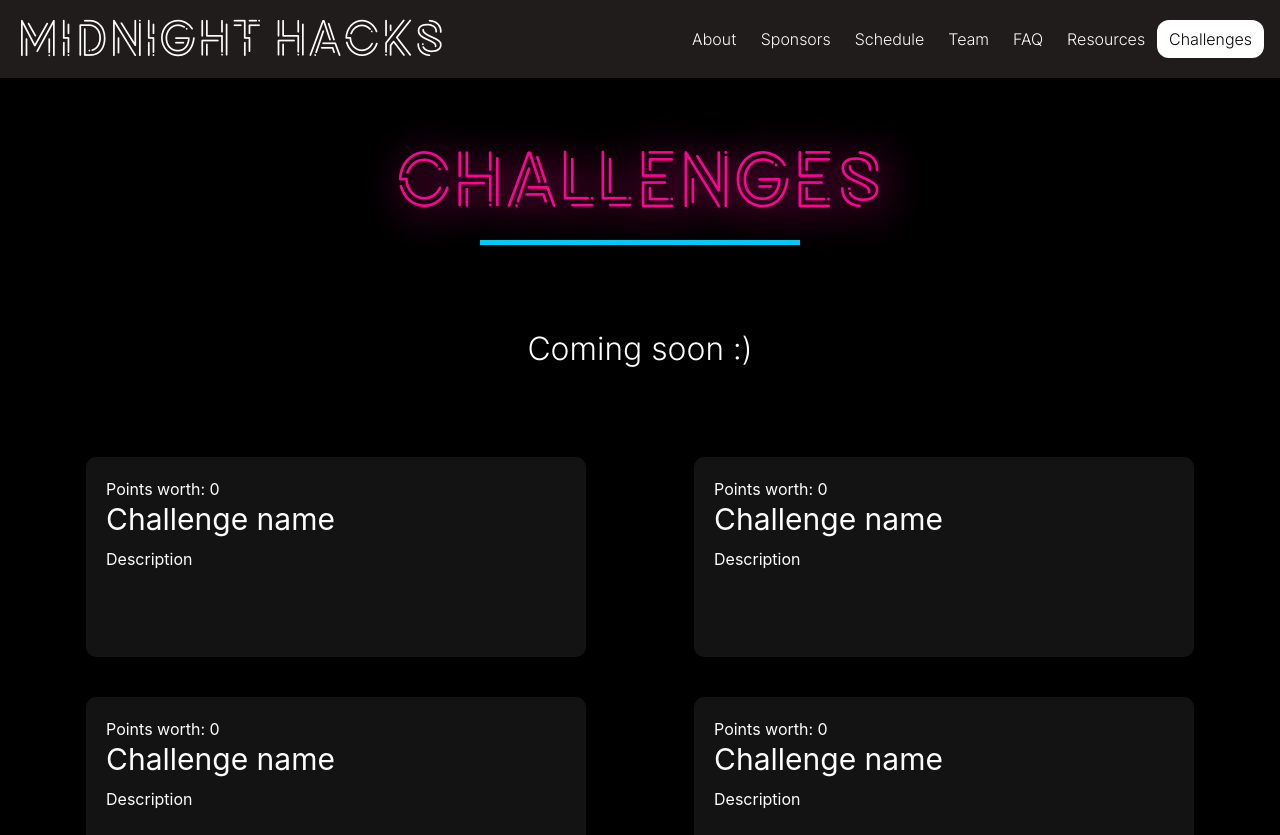
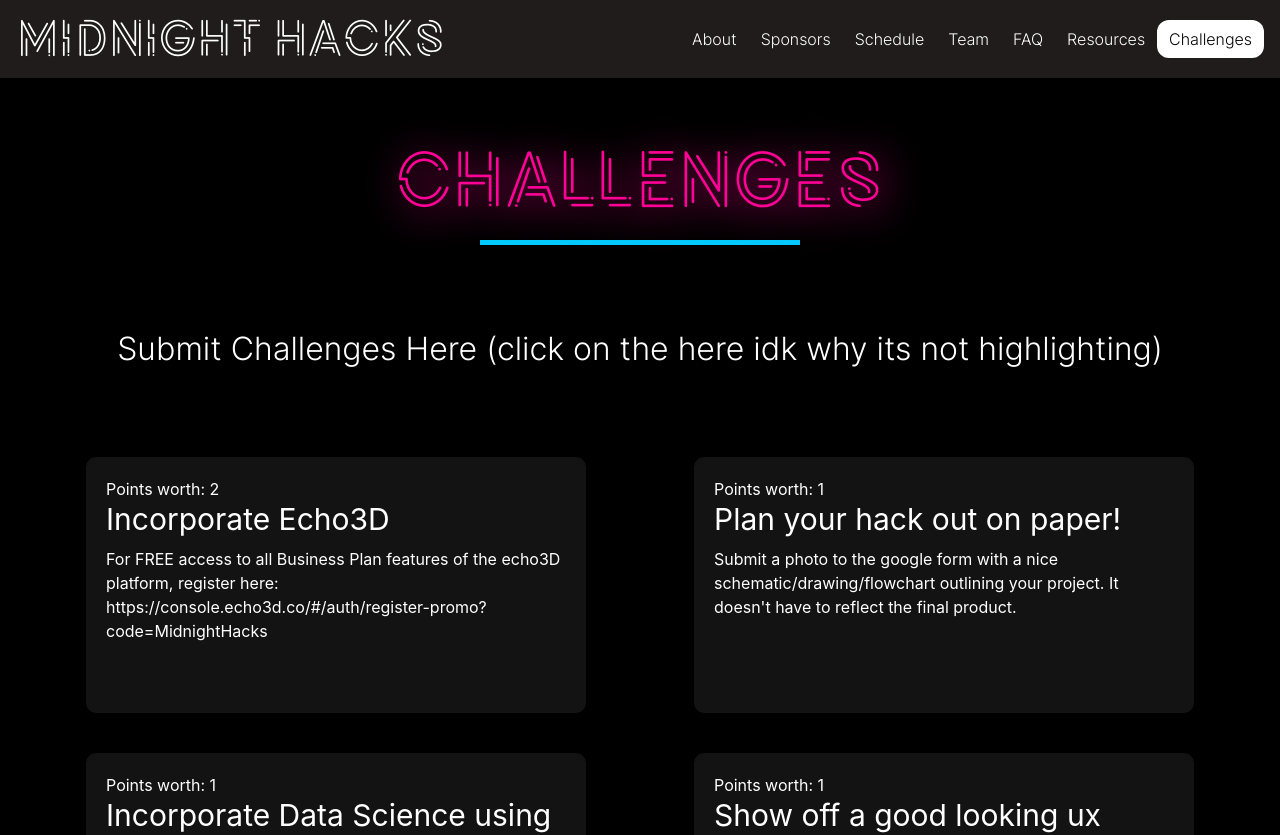
Before and after one commit to Midnight-Hacks/site, a Next.js app: page /challenges in a window 1280 px wide. Shown: the top 835 px of the page. Built offline with nearby package versions, Linux system fonts and the light colour scheme.

Commit message:
update challenges

```diff
--- a/pages/challenges.js
+++ b/pages/challenges.js
@@ -7,34 +7,24 @@ import titleStyles from '../styles/Title.module.css';
 
 const challenges = [
     {
-        name: 'Challenge name',
-        desc: 'Description',
-        points: '0'
+        name: 'Incorporate Echo3D',
+        desc: 'For FREE access to all Business Plan features of the echo3D platform, register here: https://console.echo3d.co/#/auth/register-promo?code=MidnightHacks',
+        points: '2'
     },
     {
-        name: 'Challenge name',
-        desc: 'Description',
-        points: '0'
+        name: 'Plan your hack out on paper!',
+        desc: 'Submit a photo to the google form with a nice schematic/drawing/flowchart outlining your project. It doesn\'t have to reflect the final product.',
+        points: '1'
     },
     {
-        name: 'Challenge name',
-        desc: 'Description',
-        points: '0'
+        name: 'Incorporate Data Science using R',
+        desc: 'Data Science is pretty cool so submit the form with your repo where we can see that you have used R and data science.',
+        points: '1'
     },
     {
-        name: 'Challenge name',
-        desc: 'Description',
-        points: '0'
-    },
-    {
-        name: 'Challenge name',
-        desc: 'Description',
-        points: '0'
-    },
-    {
-        name: 'Challenge name',
-        desc: 'Description',
-        points: '0'
+        name: 'Show off a good looking ux',
+        desc: 'Nobody understands css, so be someone that pretends to understand it. Link your repo and an image of a sample of your godly css skills in this project.',
+        points: '1'
     },
 ]
 
@@ -49,7 +39,7 @@ export default function ChallengePage() {
             <br></br>
             <br></br>
             <span className={challengeStyles.title}>challenges</span>
-            <h2 className={titleStyles.text}>Coming soon :)</h2>
+            <h2 className={titleStyles.text}>Submit Challenges <a href="https://forms.gle/HGnDBBv2ZUBq34PB8">Here (click on the here idk why its not highlighting)</a></h2>
             <section className={challengeStyles.cardSection}>
                 {challenges.map((chal, i) => (
                     <Card key={i} name={chal.name} desc={chal.desc} points={chal.points}/>
```
